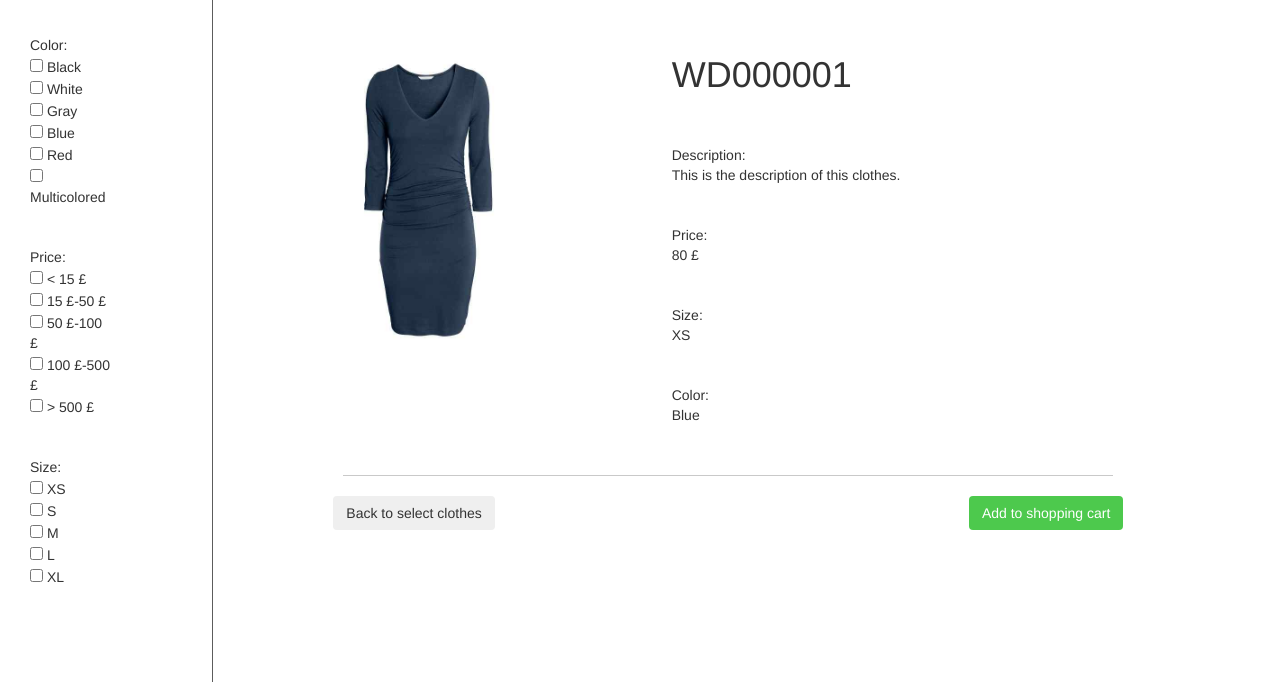
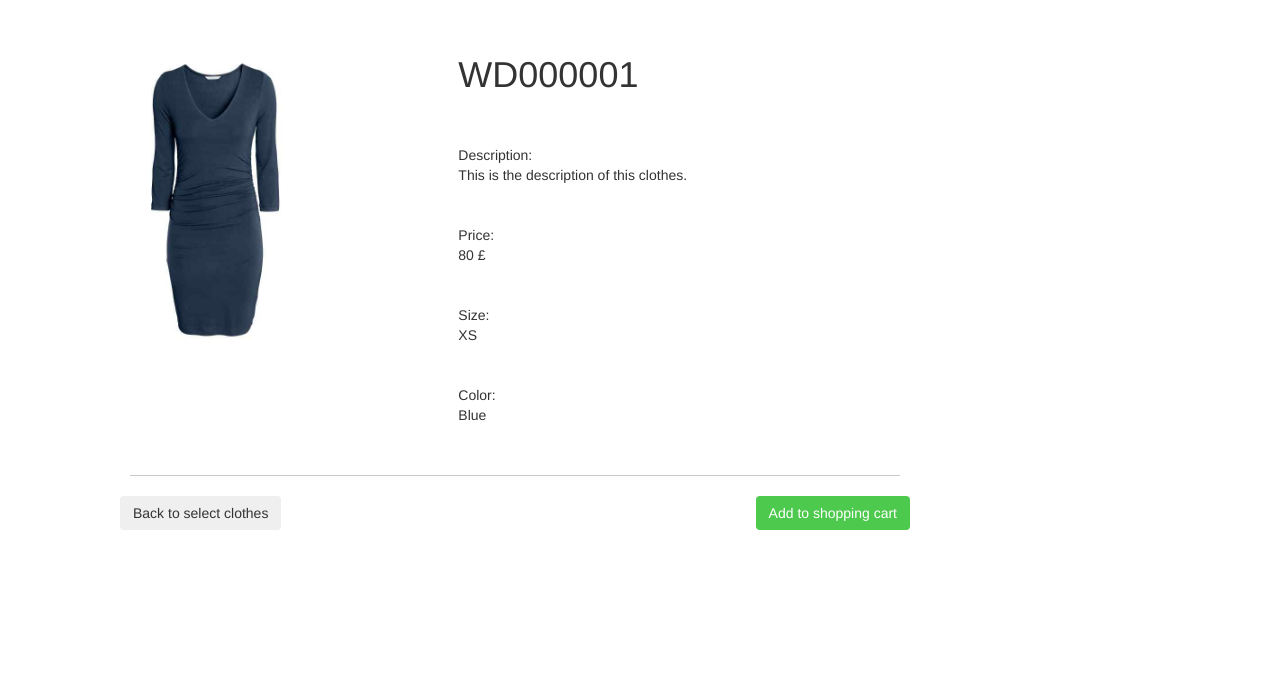
Before and after one commit to perfect-credit/shopping_website, a plain HTML site: page app/views/partials/ClothesView.html in a window 1280 px wide. Drawn offline with nearby package versions, Linux system fonts and the light colour scheme; files that its build step writes are made by us from their sources; files whose address does not match are found by name.

Commit message:
Update ClothesView.html

```diff
--- a/app/views/partials/ClothesView.html
+++ b/app/views/partials/ClothesView.html
@@ -18,51 +18,6 @@
     </head>
 
     <body>
-
-            <!-- SideBar: checkbox -->
-                <div class="col-lg-2" id="sideBarView" style="border-right: 1px solid #5C5C5C;">
-                    <div class="aside" style="text-align: left;">
-
-                   Color:
-                   <br/>
-                   <form style="line-height: 20px;">
-                       <input type="checkbox" name="" value=""> Black<br/>
-                       <input type="checkbox" name="" value=""> White<br/>
-                       <input type="checkbox" name="" value=""> Gray<br/>
-                       <input type="checkbox" name="" value=""> Blue<br/>
-                       <input type="checkbox" name="" value=""> Red<br/>
-                       <input type="checkbox" name="" value=""> Multicolored<br/>
-
-                   </form>
-
-                   <br/><br/>
-
-                   Price:
-                   <br/>
-                   <form style="text-align: left;line-height: 20px;">
-                       <input type="checkbox" name="" value=""> < 15 £<br/>
-                       <input type="checkbox" name="" value=""> 15 £-50 £<br/>
-                       <input type="checkbox" name="" value=""> 50 £-100 £<br/>
-                       <input type="checkbox" name="" value=""> 100 £-500 £<br/>
-                       <input type="checkbox" name="" value=""> > 500 £<br/>
-                   </form>
-
-                   <br/><br/>
-
-                   Size:
-                   <br/>
-                   <form style="text-align: left;line-height: 20px;">
-                       <input type="checkbox" name="" value=""> XS<br/>
-                       <input type="checkbox" name="" value=""> S<br/>
-                       <input type="checkbox" name="" value=""> M<br/>
-                       <input type="checkbox" name="" value=""> L<br/>
-                       <input type="checkbox" name="" value=""> XL<br/>
-                   </form>
-
-                    </div>
-                </div>
-                <!-- Sidebar END-->
-
 
                 <!-- ClothesView-->
                 <div class="col-lg-9" id="dishView">
@@ -129,7 +84,7 @@
                         </div>
                     </div>
                 </div>
-
+            <!-- ClothesView END-->
 
             </div>
 
```
